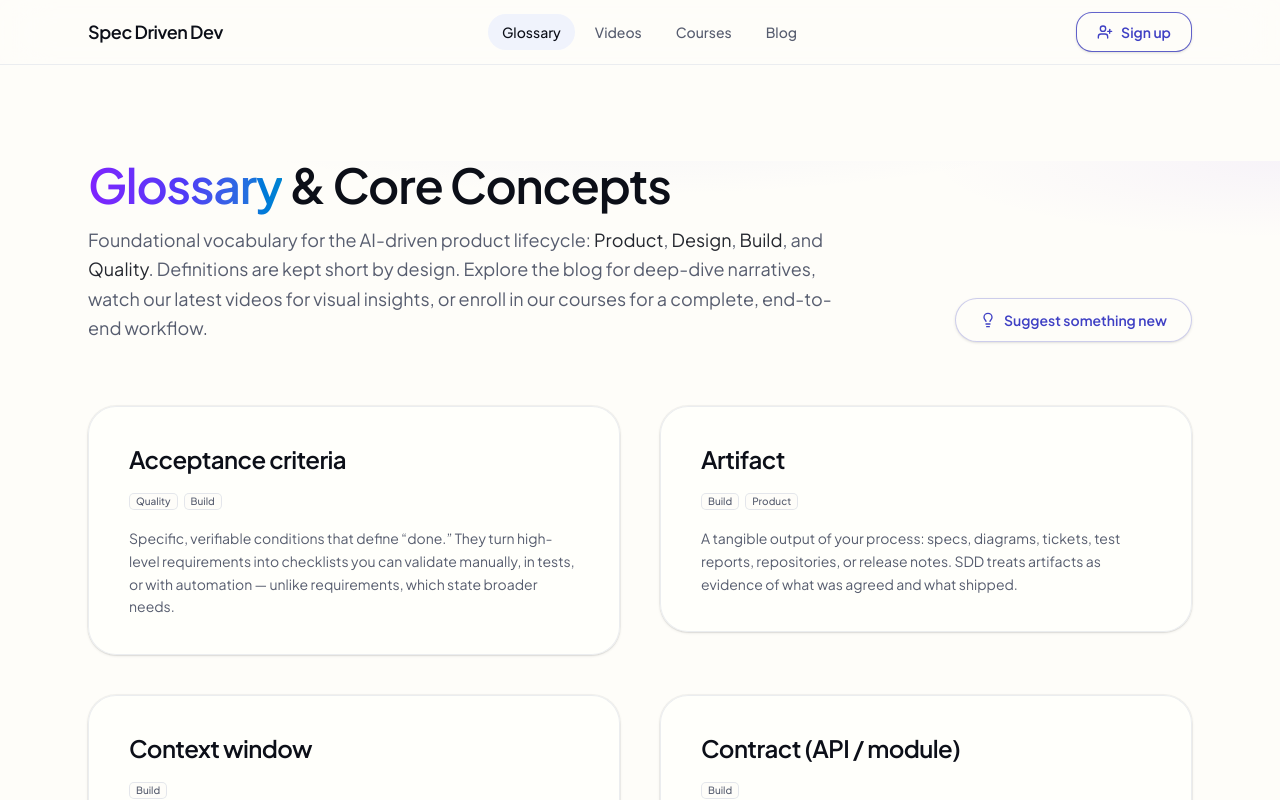
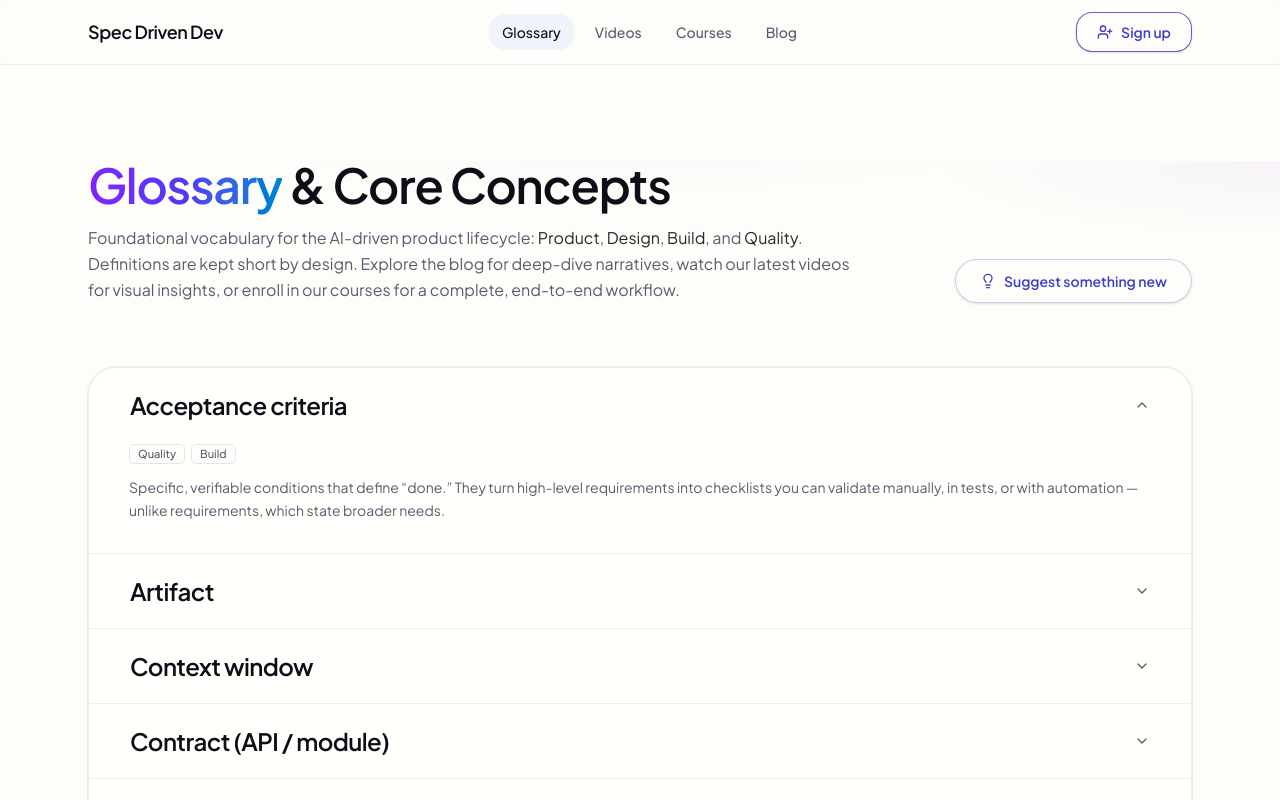
Before and after one commit to slavamlinsky/sdd-show, a Next.js app: page /glossary in a window 1280 px wide. Shown: the top 800 px of the page. Built offline with nearby package versions, Linux system fonts and the light colour scheme.

Commit message:
feat(glossary): single-open accordion for terms

```diff
--- a/app/glossary/page.tsx
+++ b/app/glossary/page.tsx
@@ -4,7 +4,7 @@ import Link from "next/link";
 import { GradientText } from "@/components/gradient-text";
 import { Reveal } from "@/components/reveal";
 import { SectionBackdrop } from "@/components/section-backdrop";
-import { Badge } from "@/components/ui/badge";
+import { GlossaryAccordion } from "@/components/glossary-accordion";
 import { buttonVariants } from "@/components/ui/button";
 import { glossaryTerms } from "@/lib/glossary-data";
 import { keywordsForPage } from "@/lib/seo-keywords";
@@ -36,7 +36,7 @@ export default function GlossaryPage() {
               <GradientText className="font-semibold">Glossary</GradientText>
               <span className="text-foreground"> &amp; Core Concepts</span>
             </h1>
-            <p className="text-lg leading-relaxed text-muted-foreground">
+            <p className="leading-relaxed text-muted-foreground">
               Foundational vocabulary for the AI-driven product lifecycle:{" "}
               <span className="text-foreground/90">Product</span>, <span className="text-foreground/90">Design</span>,{" "}
               <span className="text-foreground/90">Build</span>, and <span className="text-foreground/90">Quality</span>.
@@ -58,29 +58,9 @@ export default function GlossaryPage() {
           </Reveal>
         </div>
 
-        <ul className="mt-16 grid grid-cols-1 gap-8 lg:grid-cols-2 lg:gap-x-10 lg:gap-y-10">
-          {sorted.map((term, i) => (
-            <li key={term.slug} id={term.slug} className="scroll-mt-28 list-none">
-              <Reveal delay={(i % 5) * 0.04} distance={14}>
-                <article className="rounded-[1.75rem] border border-border/60 bg-card/90 px-7 py-9 shadow-sm ring-1 ring-foreground/[0.04] backdrop-blur-sm sm:px-10">
-                  <h2 className="font-heading text-xl font-semibold tracking-tight sm:text-2xl">{term.title}</h2>
-                  <ul className="mt-3 flex flex-wrap gap-1.5" aria-label="Pillars">
-                    {term.categories.map((label) => (
-                      <li key={label}>
-                        <Badge variant="outline" size="xs">
-                          {label}
-                        </Badge>
-                      </li>
-                    ))}
-                  </ul>
-                  <p className="mt-4 max-w-prose text-sm leading-relaxed text-muted-foreground">
-                    {term.shortDefinition}
-                  </p>
-                </article>
-              </Reveal>
-            </li>
-          ))}
-        </ul>
+        <Reveal distance={14}>
+          <GlossaryAccordion terms={sorted} />
+        </Reveal>
 
         <section
           id="suggest-term"
--- /dev/null
+++ b/components/glossary-accordion.tsx
@@ -0,0 +1,51 @@
+"use client";
+
+import {
+  Accordion,
+  AccordionContent,
+  AccordionItem,
+  AccordionTrigger,
+} from "@/components/ui/accordion";
+import { Badge } from "@/components/ui/badge";
+import type { GlossaryTerm } from "@/lib/glossary-data";
+
+export function GlossaryAccordion({ terms }: { terms: GlossaryTerm[] }) {
+  const first = terms[0]?.slug;
+
+  return (
+    <div className="mt-16 overflow-hidden rounded-[1.75rem] border border-border/60 bg-card/90 shadow-sm ring-1 ring-foreground/[0.04] backdrop-blur-sm">
+      <Accordion
+        className="w-full"
+        defaultValue={first ? [first] : []}
+        multiple={false}
+      >
+        {terms.map((term) => (
+          <AccordionItem
+            key={term.slug}
+            value={term.slug}
+            id={term.slug}
+            className="scroll-mt-28 border-border/60 px-5 sm:px-10"
+          >
+            <AccordionTrigger className="items-center gap-3 py-4 text-left hover:no-underline sm:py-5 [&>svg]:self-center">
+              <span className="font-heading text-xl font-semibold tracking-tight sm:text-2xl">
+                {term.title}
+              </span>
+            </AccordionTrigger>
+            <AccordionContent className="pb-6 sm:pb-8">
+              <ul className="flex flex-wrap gap-1.5 pb-3" aria-label="Pillars">
+                {term.categories.map((label) => (
+                  <li key={label}>
+                    <Badge variant="outline" size="xs">
+                      {label}
+                    </Badge>
+                  </li>
+                ))}
+              </ul>
+              <p className="text-sm leading-relaxed text-muted-foreground">{term.shortDefinition}</p>
+            </AccordionContent>
+          </AccordionItem>
+        ))}
+      </Accordion>
+    </div>
+  );
+}
--- a/components/ui/badge.tsx
+++ b/components/ui/badge.tsx
@@ -12,10 +12,12 @@ const badgeVariants = cva(
           "border-transparent bg-primary text-primary-foreground [a]:hover:bg-primary/80",
         outline:
           "border-border/80 bg-background text-muted-foreground shadow-none",
+        primary:
+          "border-primary/35 bg-background text-primary shadow-none",
       },
       size: {
         default: "rounded-md px-2 py-0.5 text-xs",
-        xs: "rounded-[5px] px-1.5 py-px text-[10px] leading-tight",
+        xs: "rounded-[5px] px-2 py-0.5 text-[11px] leading-tight",
       },
     },
     defaultVariants: {
```
Also changed, not shown: 1 other file (tests, documents, lock files or other folders).
